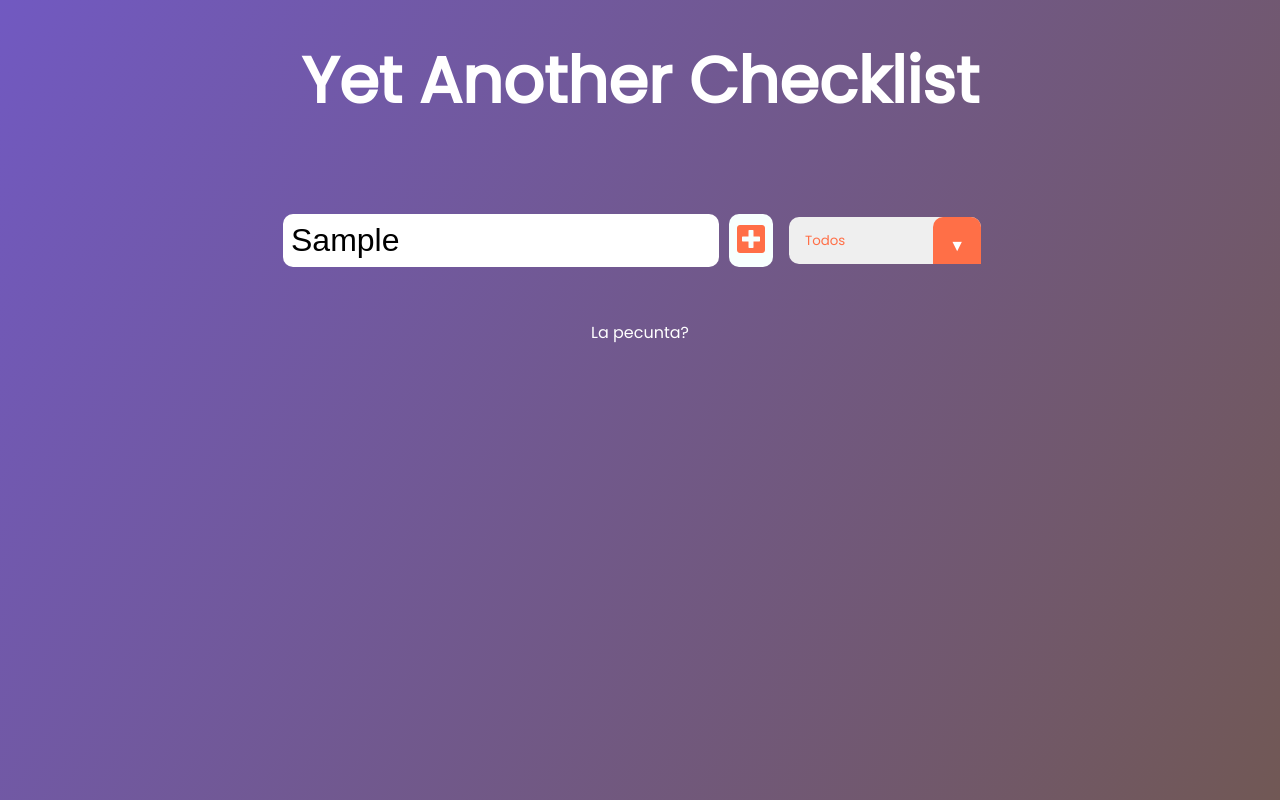
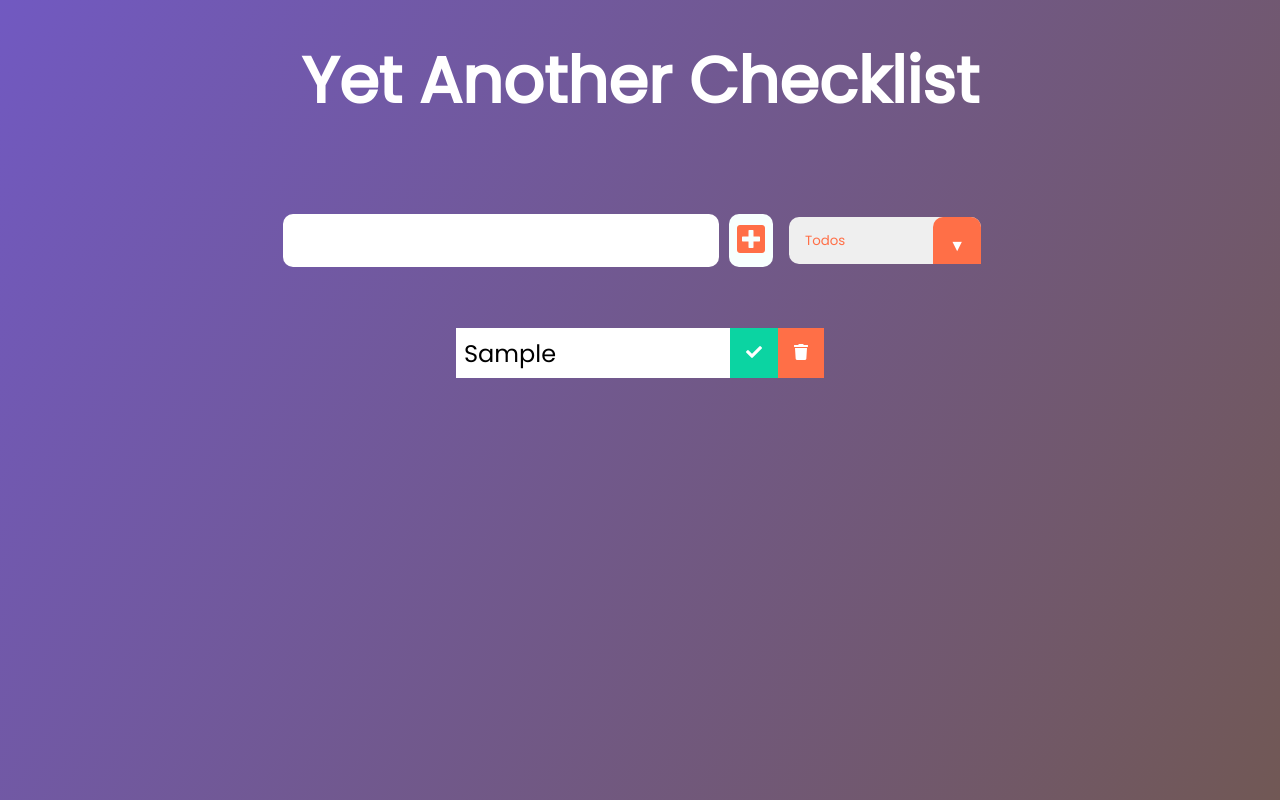
Before and after one commit to the-one-who-knoccks/Yet-another-checkList, a React (Create React App) app: page / in a window 1280 px wide. Both pictures are taken after typing "Sample" into the empty fields and a click on the button 751 px from the left and 240 px from the top of the page. Built offline with nearby package versions, Linux system fonts and the light colour scheme.

Commit message:
:sparkles: Updated code

```diff
--- a/src/App.css
+++ b/src/App.css
@@ -51,7 +51,7 @@ form button:hover {
   list-style: none;
 }
 
-.todos {
+.todo {
   margin: 0.5rem;
   background: white;
   font-size: 1.5rem;
--- a/src/App.js
+++ b/src/App.js
@@ -14,7 +14,7 @@ const App = () => {
         <h1>Yet Another Checklist </h1>
       </header>
       <Form todos={todos} setTodos={setTodos} inputText={inputText} setInputText={setInputText}/>
-      <ToDoList />
+      <ToDoList todos={todos} />
     </div>
   );
 };
--- a/src/Components/Form/Form.jsx
+++ b/src/Components/Form/Form.jsx
@@ -9,14 +9,15 @@ const Form = ({ inputText, setInputText, todos, setTodos }) => {
     e.preventDefault();
     setTodos([
       ...todos,
-      { text: inputText, completed: false, id: Math.random() + 10000 }
+      { text: inputText, completed: false, id: Math.random() + 1000 }
     ]);
+    setInputText('');
 
   }
 
   return (
     <form>
-      <input type="text" className="todo-input" onChange={inputTextHandler} />
+      <input type="text" className="todo-input" onChange={inputTextHandler} value={inputText}/>
       <button className="todo-button" type="submit" onClick={submitTodoHandler}>
         <i className="fas fa-plus-square"></i>
       </button>
--- a/src/Components/ToDoList/ToDoList.jsx
+++ b/src/Components/ToDoList/ToDoList.jsx
@@ -1,9 +1,14 @@
 import React from 'react';
+import Todo from '../Todo/Todo';
 
-const ToDoList = () => {
+const ToDoList = ({ todos }) => {
   return (
     <div className="todo-container">
-      <ul className="todolist">La pecunta?</ul>
+      <ul className="todo-list">
+        {todos.map((todo) => (
+          <Todo key={todo.id} text={todo.text} id={todo.id}/>
+        ))}
+      </ul>
     </div>
   );
 };
--- /dev/null
+++ b/src/Components/Todo/Todo.jsx
@@ -0,0 +1,17 @@
+import React from 'react';
+
+const Todo = ({ text }) => {
+  return (
+    <div className="todo">
+      <li className="todo-item">{text}</li>
+      <button className="complete-btn">
+        <i className="fas fa-check"></i>
+        </button>
+      <button className="trash-btn">
+        <i className="fas fa-trash"></i>
+        </button>
+    </div>
+  );
+};
+
+export default Todo;
```
